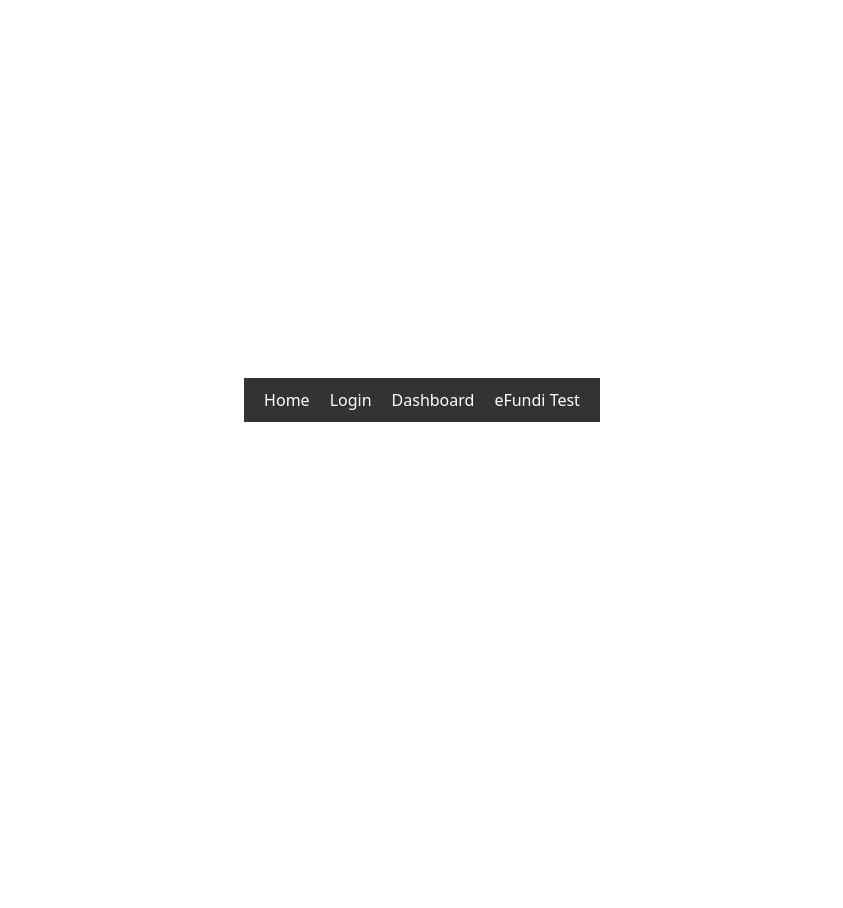
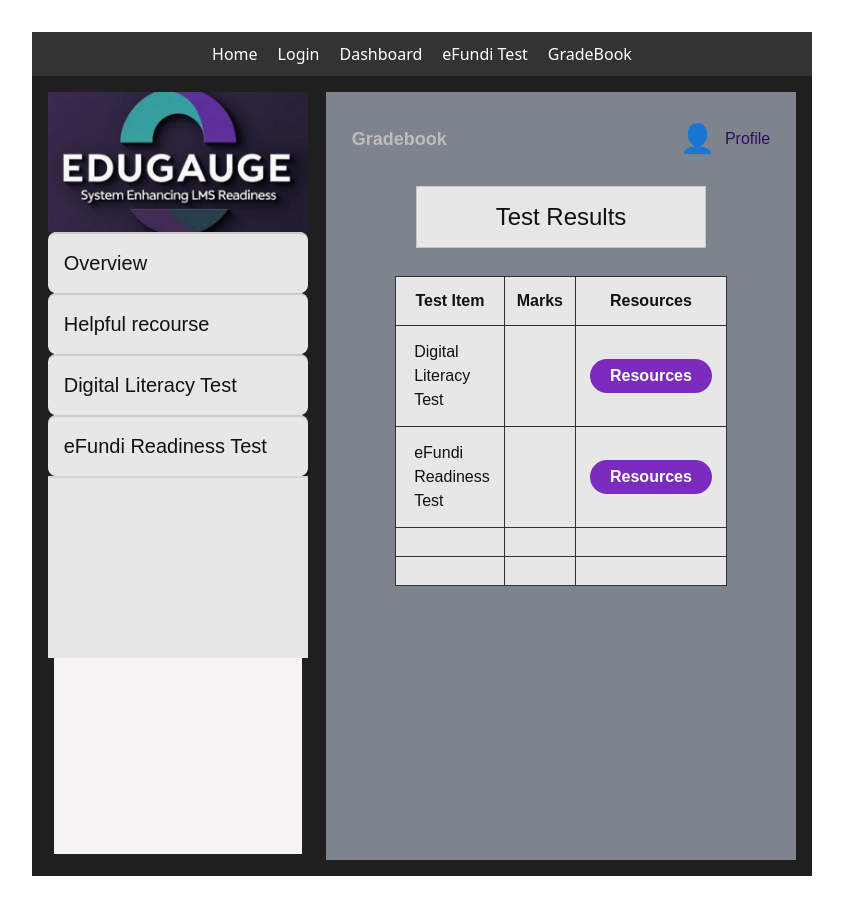
Before and after one commit to Ishmael-byte/EduGauge-IntegrationBranch-, a React (Vite) app in the folder edugauge/: page /gradebook in a window 1280 px wide. Shown: the whole page, without its empty margins (218-1061 px from the left). Before the commit the page ends 800 px from the top, so only its background shows below. Built offline with nearby package versions, Linux system fonts and the light colour scheme.

Commit message:
Did the gradebook.jsx as well as gradebook.css

```diff
--- a/edugauge/src/App.jsx
+++ b/edugauge/src/App.jsx
@@ -3,6 +3,7 @@ import Login from "./pages/login.jsx";
 import Dashboard from "./pages/dashboard.jsx";
 import SignUpPage from  "./pages/SignUpPage.jsx";
 import EFundiTest from "./pages/eFundiTest.jsx";
+import GradeBook from "./pages/Gradebook";
 import "./App.css";
 import React from "react";
 
@@ -15,6 +16,7 @@ function App() {
         <Link to="/dashboard" style={{ margin: "0 10px", color: "#fff" }}>Dashboard</Link>
         {/*<Link to="/pages/SignUpPage" style={{ margin: "0 10px", color: "#fff" }}>Sign Up</Link>*/}
         <Link to="/EFundiTest" style={{ margin: "0 10px", color: "#fff" }}>eFundi Test</Link>
+        <Link to="/gradebook" style={{ margin: "0 10px", color: "#fff" }}>GradeBook</Link>
       </nav>
 
       <Routes>
@@ -23,6 +25,7 @@ function App() {
         <Route path="/dashboard" element={<Dashboard />} />
         <Route path="/pages/SignUpPage" element={<SignUpPage />} />
         <Route path="/EFundiTest" element={<EFundiTest />} />
+        <Route path="/gradebook" element={<GradeBook />} />
       </Routes>
     </>
   );
--- /dev/null
+++ b/edugauge/src/pages/gradebook.css
@@ -0,0 +1,146 @@
+/* page layout */
+.gb-page {
+  display: flex;
+  min-height: 100vh;
+  background: #1f1f1f; /* dark frame like screenshot */
+  box-sizing: border-box;
+  padding: 16px;
+  gap: 18px;
+  font-family: Arial, Helvetica, sans-serif;
+}
+
+/* sidebar */
+.gb-sidebar {
+  width: 260px;
+  background: #f5f3f3;
+  display: flex;
+  flex-direction: column;
+  align-items: stretch;
+  box-shadow: 0 0 0 6px #1f1f1f inset; /* dark edge like screenshot */
+  overflow: hidden;
+}
+
+.gb-logo {
+  width: 100%;
+  height: 140px;
+  object-fit: cover;
+}
+
+/* nav buttons */
+.gb-nav {
+  display: flex;
+  flex-direction: column;
+  gap: 0;
+}
+
+.gb-nav-item {
+  background: #e7e7e7;
+  border: 0;
+  border-top: 2px solid rgba(0, 0, 0, 0.12);
+  padding: 18px 16px;
+  text-align: left;
+  font-size: 20px;
+  cursor: pointer;
+  outline: none;
+  color:#111;
+}
+
+/* large empty block at bottom like in screenshot */
+.gb-spacer {
+  height: 180px;
+  background: #e6e6e6;
+  border-top: 2px solid rgba(0,0,0,0.08);
+}
+
+/* main area */
+.gb-main {
+  flex: 1;
+  background: #7d848d; /* bluish gray from screenshot */
+  padding: 26px;
+  color: #111;
+  display: flex;
+  flex-direction: column;
+}
+
+/* header */
+.gb-header {
+  display: flex;
+  justify-content: space-between;
+  align-items: center;
+}
+
+.gb-small-title {
+  margin: 0;
+  color: #bdbdbd;
+  font-size: 18px;
+}
+
+/* profile */
+.gb-profile {
+  display: flex;
+  align-items: center;
+  gap: 10px;
+  color: #2e0d5a; /* purple-ish */
+  font-weight: 500;
+}
+
+.gb-profile-icon {
+  font-size: 28px;
+}
+
+/* content area */
+.gb-content {
+  margin-top: 20px;
+  flex: 1;
+}
+
+/* Test Results title box (centered) */
+.gb-test-title {
+  width: 60%;
+  margin: 6px auto 28px;
+  background: #e7e7e7;
+  padding: 12px 18px;
+  text-align: center;
+  font-size: 24px;
+  border: 1px solid rgba(0,0,0,0.15);
+}
+
+/* table */
+.gb-table {
+  width: 65%;
+  margin: 0 auto;
+  border-collapse: collapse;
+  background: #e7e7e7;
+}
+
+.gb-table thead th {
+  border: 1px solid #333;
+  padding: 12px;
+  background: #e7e7e7;
+  text-align: center;
+  font-weight: 600;
+}
+
+.gb-table tbody td {
+  border: 1px solid #333;
+  padding: 14px;
+  text-align: center;
+  min-height: 32px;
+  vertical-align: middle;
+}
+
+.gb-table td.left {
+  text-align: left;
+  padding-left: 18px;
+}
+
+/* resource button */
+.gb-resource-btn {
+  background: #7b2cbf;
+  color: #fff;
+  padding: 8px 20px;
+  border-radius: 20px;
+  border: none;
+  cursor: pointer;
+  font-weight: 600;
+}
--- /dev/null
+++ b/edugauge/src/pages/gradebook.jsx
@@ -0,0 +1,77 @@
+import React from "react";
+import "./gradebook.css";
+
+const GradeBook = () => {
+  return (
+    <div className="gb-page">
+      <aside className="gb-sidebar">
+        {/* image must be in public/edugauge.png */}
+        <img src="/Eduguage-logo.jpg" alt="EduGauge Logo" className="gb-logo" />
+
+        <nav className="gb-nav">
+          <button className="gb-nav-item">Overview</button>
+          <button className="gb-nav-item">Helpful recourse</button>
+          <button className="gb-nav-item">Digital Literacy Test</button>
+          <button className="gb-nav-item">eFundi Readiness Test</button>
+          <div className="gb-spacer" />
+        </nav>
+      </aside>
+
+      <main className="gb-main">
+        <header className="gb-header">
+          <h2 className="gb-small-title">Gradebook</h2>
+          <div className="gb-profile">
+            <span style={{ fontSize: "28px", color: "#7b2cbf" }}>👤</span>
+            <span>Profile</span>
+          </div>
+        </header>
+
+        <section className="gb-content">
+          <div className="gb-test-title">Test Results</div>
+
+          <table className="gb-table">
+            <thead>
+              <tr>
+                <th>Test Item</th>
+                <th>Marks</th>
+                <th>Resources</th>
+              </tr>
+            </thead>
+
+            <tbody>
+              <tr>
+                <td className="left">Digital Literacy Test</td>
+                <td></td>
+                <td>
+                  <button className="gb-resource-btn">Resources</button>
+                </td>
+              </tr>
+
+              <tr>
+                <td className="left">eFundi Readiness Test</td>
+                <td></td>
+                <td>
+                  <button className="gb-resource-btn">Resources</button>
+                </td>
+              </tr>
+
+              <tr>
+                <td></td>
+                <td></td>
+                <td></td>
+              </tr>
+
+              <tr>
+                <td></td>
+                <td></td>
+                <td></td>
+              </tr>
+            </tbody>
+          </table>
+        </section>
+      </main>
+    </div>
+  );
+};
+
+export default GradeBook;
```
